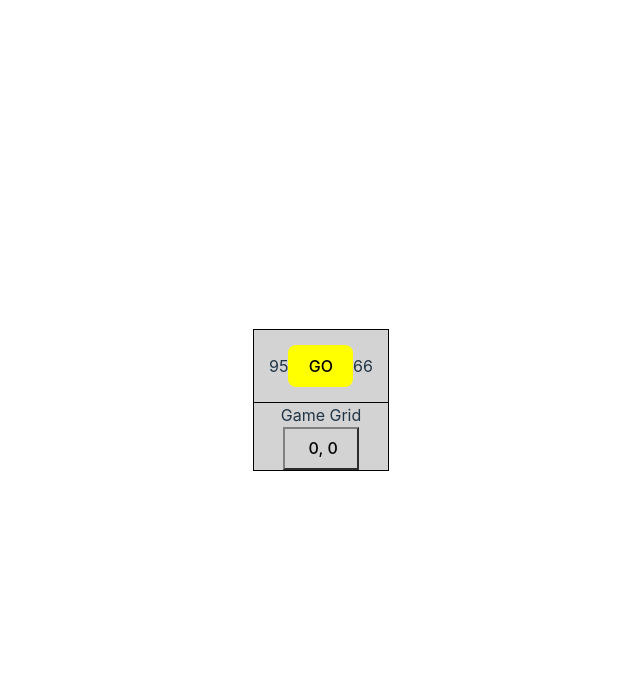
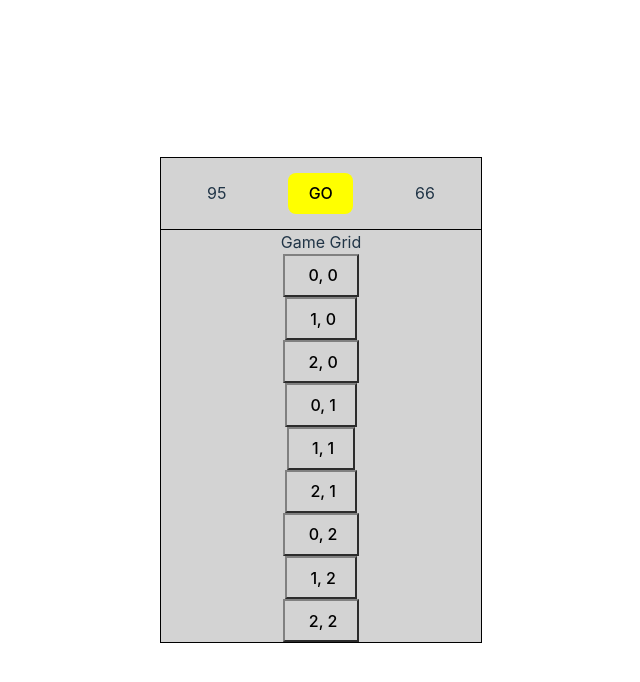
Before and after one commit to randymersch/vue-minesweeper, a Vue app: page / in a window 1280 px wide. Shown: the top 682 px of the page, without its empty margins (319-959 px from the left). Built offline with nearby package versions, Linux system fonts and the light colour scheme.

Commit message:
slight progress

```diff
--- a/src/App.vue
+++ b/src/App.vue
@@ -1,6 +1,12 @@
 <script setup>
-import MineHeader from './components/MineHeader.vue';
-import MineTiles from './components/MineTiles.vue';
+import MineHeader from "./components/MineHeader.vue";
+import MineTiles from "./components/MineTiles.vue";
+import { onMounted } from "vue";
+import { TileStatus } from "./types/gameTypes";
+
+onMounted(() => {
+  console.log(`the component is now mounted.`);
+});
 </script>
 
 <script>
@@ -17,22 +23,34 @@ import MineTiles from './components/MineTiles.vue';
 export default {
   components: {
     MineHeader,
-    MineTiles
+    MineTiles,
   },
   data: () => ({
-    gameState:[]
-  })
-}
-
+    gameState: [
+      [
+        { x: 0, y: 0, isBomb: false, state: TileStatus.Initial },
+        { x: 1, y: 0, isBomb: false, state: TileStatus.Initial },
+        { x: 2, y: 0, isBomb: false, state: TileStatus.Initial },
+      ],
+      [
+        { x: 0, y: 1, isBomb: false, state: TileStatus.Initial },
+        { x: 1, y: 1, isBomb: false, state: TileStatus.Initial },
+        { x: 2, y: 1, isBomb: false, state: TileStatus.Initial },
+      ],
+      [
+        { x: 0, y: 2, isBomb: false, state: TileStatus.Initial },
+        { x: 1, y: 2, isBomb: false, state: TileStatus.Initial },
+        { x: 2, y: 2, isBomb: false, state: TileStatus.Initial },
+      ],
+    ],
+  }),
+};
 </script>
-
-
-
 
 <template>
   <div id="game">
-   <MineHeader :gameState="gameState"/>
-   <MineTiles :gameState="gameState" />
+    <MineHeader :gameState />
+    <MineTiles :gameState />
   </div>
 </template>
 
@@ -40,6 +58,7 @@ export default {
 #game {
   border: 1px black solid;
   background-color: lightgray;
+  min-width: 25vw;
+  min-height: 25vh;
 }
-
 </style>
--- a/src/components/MineTiles.vue
+++ b/src/components/MineTiles.vue
@@ -1,31 +1,34 @@
 <script>
-import Tile from './Tile.vue';
+import Tile from "./Tile.vue";
 
 export default {
   props: {
     gameState: {
       type: Array,
-      required: true
-    }
-
+      required: true,
+    },
   },
   components: {
-    Tile
+    Tile,
   },
-    data: () => ({
-
-    })
-
-
-}
+  data: () => ({}),
+};
 </script>
 
 <template>
-     <div id="game-component">
-      Game Grid
-      <div id="GameGridComponent">
-        <Tile v-bind:x="0" v-bind:y="0"/>
-        <!-- <button>&nbsp;</button>
+  <div id="game-component">
+    Game Grid
+    <div id="GameGridComponent" v-for="(xItem, x) in gameState">
+      <div v-for="(yItem, y) in xItem">
+        {{ console.log("Point: " + yItem.x + " " + yItem.y) }}
+        <Tile v-bind:x="yItem.x" v-bind:y="yItem.y" />
+      </div>
+
+      <!-- <Tile v-bind:x="0" v-bind:y="0" />
+      <Tile v-bind:x="0" v-bind:y="0" />
+      <Tile v-bind:x="0" v-bind:y="0" />
+      <Tile v-bind:x="0" v-bind:y="0" /> -->
+      <!-- <button>&nbsp;</button>
         <button>&nbsp;</button>
         <button>&nbsp;</button>
         <button>&nbsp;</button>
@@ -44,16 +47,11 @@ export default {
         <button>&nbsp;</button>
         <button>&nbsp;</button>
         <button>&nbsp;</button> -->
-      </div>
     </div>
+  </div>
 </template>
 
-
-
-
-
 <style scoped>
-
 #game-component {
   flex: auto;
   /* button {
--- /dev/null
+++ b/src/types/gameTypes.ts
@@ -0,0 +1,15 @@
+export enum GameStatus {
+  Initial,
+  InProgress,
+  GameOver,
+}
+export enum TileStatus {
+  Initial,
+  Exposed,
+}
+export interface TileType {
+  x: number;
+  y: number;
+  state: TileStatus;
+  isBomb: boolean;
+}
```
